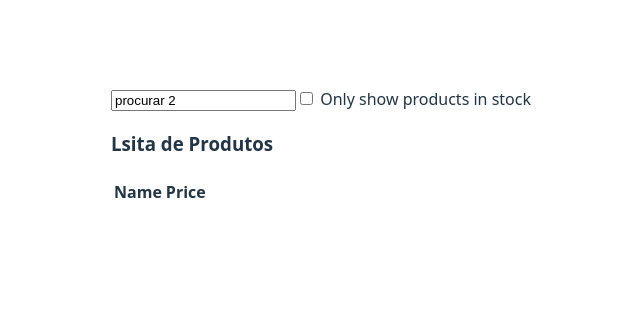
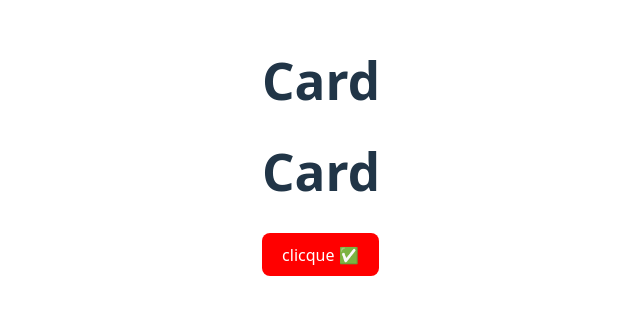
Before and after one commit to mbala-sadraue/react-estudo, a React (Vite) app in the folder react-estudo/: page / in a window 1280 px wide. Shown: the part 253-568 px from the top of the page, without its empty margins (319-959 px from the left). Built offline with nearby package versions, Linux system fonts and the light colour scheme.

Commit message:
componentes importados

```diff
--- a/react-estudo/src/App.jsx
+++ b/react-estudo/src/App.jsx
@@ -2,12 +2,17 @@
 // import  TutorialRapido   from './estudo/TutorialPadifo'
 import FilterableProdutTable from './estudo/FilterableProductTable';
 import './assets/css/Style.css';
+import  Card, { MyButton} from './estudo/desenolver_ui.jsx'
 
 function App() {
 
   return (
     <div className='with-400'>
-      <FilterableProdutTable />
+        {/* <FilterableProdutTable />*/}
+
+        <Card/>
+        <Card/>
+        <MyButton option={{disabled:'Ola', des:'teste'}}> clicque </MyButton>
     </div>
   )
 }
--- a/react-estudo/src/estudo/FilterableProductTable.jsx
+++ b/react-estudo/src/estudo/FilterableProductTable.jsx
@@ -13,11 +13,10 @@ function FilterableProdutTable() {
         { category: "Vegetables", price: "$1", stocked: true, name: "Peas" }
     ]
 
-    const [filterText, setFilterText] = useState('procurar 2')
+    const [filterText, setFilterText] = useState('')
     const [inStockOnly, setInStockOnly] = useState(false)
     function onFilterTextChange(value) {
         setFilterText(value)
-        console.log(value);
 
     }
     return (
@@ -33,10 +32,6 @@ function FilterableProdutTable() {
 function ProductTable({ products, filterText, inStockOnly }) {
     let rows = []
     let lastCategory = null;
-
-
-    console.log(filterText);
-
 
     products.forEach(
         (product) => {
--- /dev/null
+++ b/react-estudo/src/estudo/desenolver_ui.jsx
@@ -0,0 +1,16 @@
+
+
+
+export default function  Card(){
+    return (
+        <div>
+        <h1> Card</h1>
+    </div>
+    );
+}
+
+export  function MyButton(props) {
+
+    console.log(props);
+    return <button style={{color:'white',backgroundColor:'red'}}> {props.children}✅ </button>
+}
```
